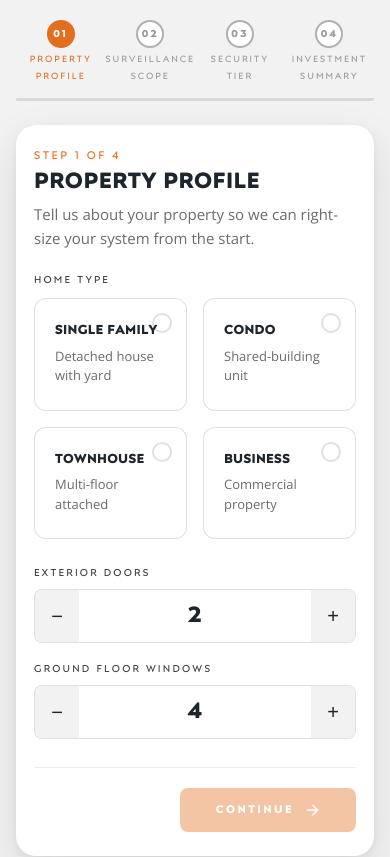
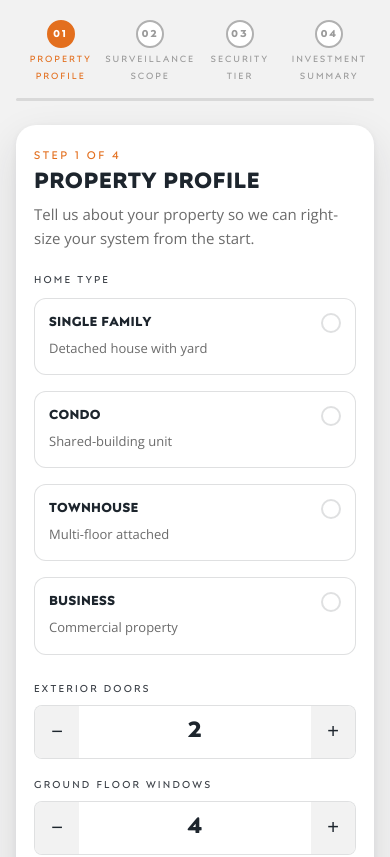
Before and after one commit to scbgitosu/securacore-estimator, a Next.js app: page / in a window 390 px wide. Shown: the top 857 px of the page. Built offline with nearby package versions, Linux system fonts and the light colour scheme.

Commit message:
Fixed mobile formatting

```diff
--- a/app/globals.css
+++ b/app/globals.css
@@ -902,8 +902,13 @@ html, body {
   .step-title    { font-size: 22px; }
   .step-subtitle { margin-bottom: 24px; }
 
-  /* Option grids: 2-col stays 2-col, 3-col goes single column */
+  /* All multi-column grids collapse to single column */
+  .option-grid.cols-2,
   .option-grid.cols-3 { grid-template-columns: 1fr; }
+
+  /* Tighter card padding so stacked cards don't feel too tall */
+  .option-card    { padding: 16px 14px; }
+  .coverage-card  { padding: 20px 16px; }
 
   /* Inputs */
   .input-row  { grid-template-columns: 1fr; }
```
